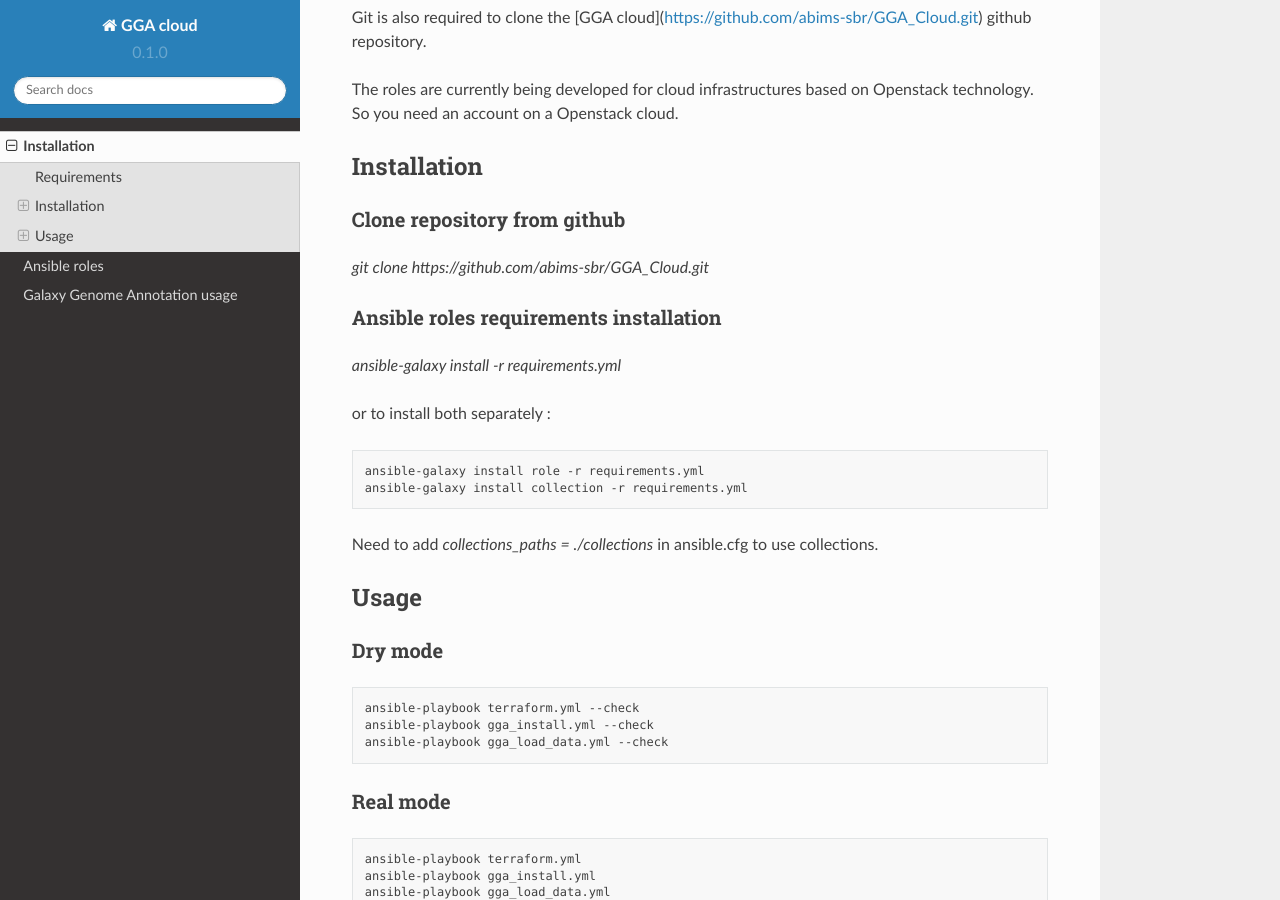
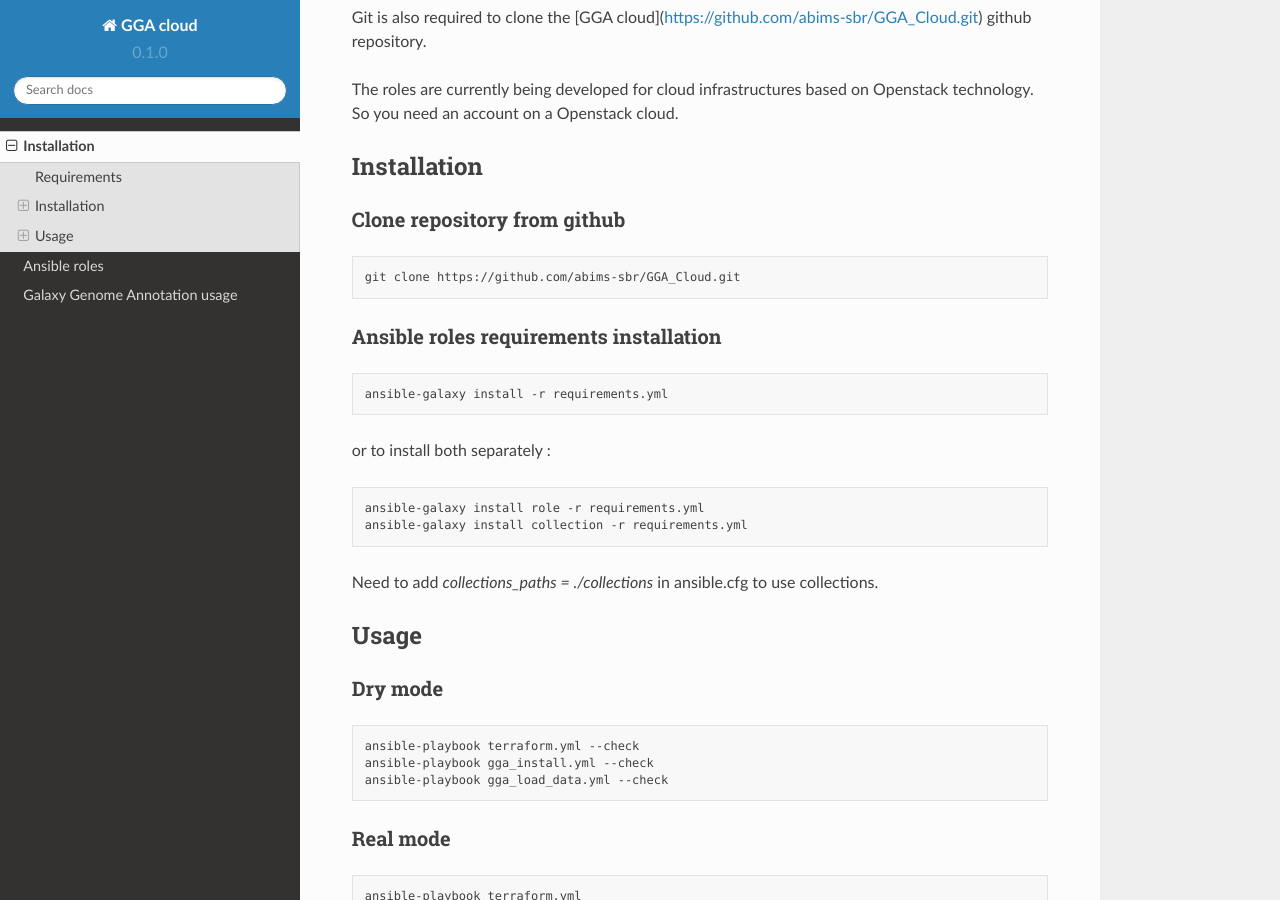
Before and after one commit to abims-sbr/GGA_Cloud, a Sphinx documentation site: the page built from docs/source/installation/index.rst, in a window 1280 px wide and 900 px high, scrolled down 319 px. Built offline with Sphinx 7.4.7 and the Read the Docs theme 2.0.0, drawn with Linux system fonts in a browser that asks for light colours.

```diff
--- a/docs/source/installation/index.rst
+++ b/docs/source/installation/index.rst
@@ -18,12 +18,16 @@ Installation
 Clone repository from github
 ^^^^^^^^^^^^^^^^^^^^^^^^^^^^
 
-`git clone https://github.com/abims-sbr/GGA_Cloud.git`
+.. code-block:: bash
+
+  git clone https://github.com/abims-sbr/GGA_Cloud.git
 
 Ansible roles requirements installation
 ^^^^^^^^^^^^^^^^^^^^^^^^^^^^^^^^^^^^^^^
 
-`ansible-galaxy install -r requirements.yml`
+.. code-block:: bash
+
+  ansible-galaxy install -r requirements.yml
 
 or to install both separately :
 
```
Also changed, not shown: README.rst (renamed from README.md, +44 -28 lines).
